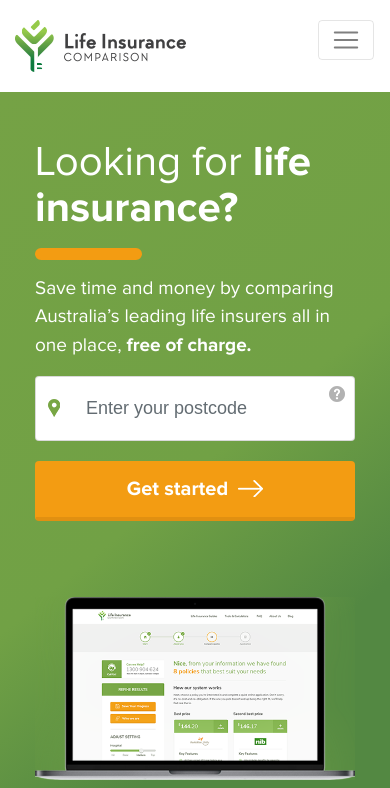
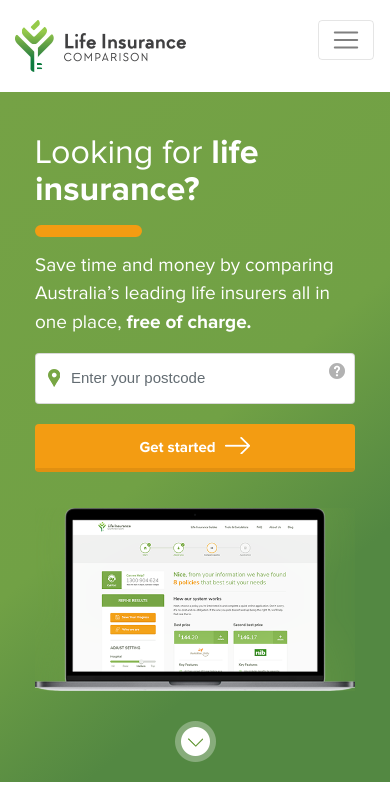
Before and after one commit to jhunreycastillo/insurance, a PHP site: page / in a window 390 px wide. Shown: the top 788 px of the page. Run offline with PHP 8.4, Linux system fonts and the light colour scheme.

Commit message:
css update
update mobile and tablet issue

```diff
--- a/assets/css/style.css
+++ b/assets/css/style.css
@@ -844,4 +854,53 @@
     #testimonial-insurance .carousel-inner {
         overflow: auto;
     }
+    #why-insurance , .service-box.last  {
+        margin: 0;
+    }
+    .protection-box.nm-m  {
+        margin-bottom: 40px;
+    }
+    #service, #used-insurance, #protection-insurance {
+        padding: 20px 0;
+    }
+    #life-insurance {
+        padding: 20px 0 0;
+    }
+    #testimonial-insurance .carousel-item {
+        padding: 15px 20px 0px;
+    }
+    .protection-box {
+        padding: 60px 20px 20px;
+    }
+    .protection-box {
+        margin-bottom: 40px;
+    }
+    .mac-img {
+        margin: 20px 0 20px;
+    }
+    h1 {
+        font-size: 34px;
+    }
+    h2 {
+        font-size: 28px;
+    }
+    .btn {
+        font-size: 15px;
+        padding: 10px 0;
+        width: 100%;
+    }
+    #banner input {
+        font-size: 15px;
+        padding: 15px 20px 15px 35px;
+    }
+    .protection-box {
+        margin-bottom: 80px;
+    }
+     footer {
+        padding: 20px 0;
+     }
+     #footer-menu {
+        padding-left: 20px;
+     }
+
 }
--- a/index.html
+++ b/index.html
@@ -51,7 +51,7 @@
 		<section id="banner">
 			<div class="container">
 				<div class="row">
-					<div class="offset-lg-1 col-lg-5 col-md-6">
+					<div class="offset-lg-1 col-lg-5  col-md-12">
 						<h1>Looking for <strong>life <br/>insurance?</strong></h1>
 						<hr class="default-line" />
 						<div class="clear"></div>
@@ -64,7 +64,7 @@
 							</div>
 						</form>
 					</div>
-					<div class="text-center col-md-6">
+					<div class="text-center col-lg-6 col-md-12">
 						<img src="assets/img/mcbook.png" class="mac-img img-fluid" alt="macbook" />
 					</div>
 				</div>
@@ -124,28 +124,28 @@
 				<p>Understand how we can help you save on your life insurance.</p>
 				<div class="service-widgets">
 					<div class="row">
-						<div class="col-md-3">
+						<div class="col-lg-3 col-md-12">
 							<div class="service-box">
 								<img src="assets/img/icons/policies-icon.png" alt="service-icon">
 								<strong>We compare 100s of policies</strong>
 								<p>We compare life insurance policies from 14 of Australia’s leading insurers.</p>
 							</div>
 						</div>
-						<div class="col-md-3">
+						<div class="col-lg-3 col-md-12">
 							<div class="service-box">
 								<img src="assets/img/icons/policy-icon.png" alt="service-icon">
 								<strong>View your tailored policy matches</strong>
 								<p>Once we confirm your details, our advisors will compile and email you the quotes.</p>
 							</div>
 						</div>
-						<div class="col-md-3">
+						<div class="col-lg-3 col-md-12">
 							<div class="service-box">
 								<img src="assets/img/icons/satisfied-icon.png" alt="service-icon">
 								<strong>We'll ensure you're satisfied</strong>
 								<p>We do the heavy lifting and help you with the paperwork once you are happy with the policy.</p>
 							</div>
 						</div>
-						<div class="col-md-3">
+						<div class="col-lg-3 col-md-12">
 							<div class="service-box last">
 							<img src="assets/img/icons/charge-icon.png" alt="service-icon">
 								<strong>Free of charge</strong>
@@ -156,7 +156,7 @@
 				</div>
 				<div class="rating-box">
 					<div class="row">
-						<div class="col-md-3 our-rating-holder">
+						<div class="col-lg-3 col-md-3 our-rating-holder">
 							<div class="our-rating">
 								<h4>OUR <strong>RATING</strong></h4>
 								<h2>4.5 <span>/5</span></h2>
@@ -169,7 +169,7 @@
 								</div>
 							</div>
 						</div>
-						<div class="col-md-9">
+						<div class="col-lg-9 col-md-9">
 							<div id="carouselExampleIndicators" class="carousel slide" data-ride="carousel">
 							 <ol class="bullets carousel-indicators">
 							    <li data-target="#carouselExampleIndicators" data-slide-to="0" class="active"></li>
@@ -207,10 +207,10 @@
 		<section id="compare-insurance">
 			 <div class="container">
 			 	<div class="row">
-			 		<div class="col-md-5 compare-img text-center">
+			 		<div class="col-lg-5 col-md-12 compare-img text-center">
 			 			  <img src="assets/img/insurance-img1.png" class="img-fluid" alt="insurance" />
 			 		</div>
-			 		<div class="col-md-7 compare-box">
+			 		<div class="col-lg-7 col-md-12 compare-box">
 			 			<h2>Compare <strong>life insurance <br/>policies and save</strong></h2>
 			 			<p>We compare policies from 14 different life insurers to find you great deals on affordable coverage for life insurance in Australia. At lifeinsurancecomparison.com.au, switching is easy and convenient; you choose a cheaper life insurance policy and we’ll help take care of the paperwork.</p>
 			 			<a href="#" class="btn color1" title="compare-now">Compare now</a>
@@ -222,23 +222,23 @@
 			 <div class="container">
 		 		<div class="desktop">
 		 			<div class="row">
-			 			<div class="col-md-7 compare-box2">
+			 			<div class="col-lg-7 col-md-12 compare-box2">
 			 			<h2>Why life <strong>insurance?</strong></h2>
 				 			<p>Most Australians are inadequately prepared for the financial
 							devastation that follows when losing a loved one. When a family loses one income due to injury or death, the ripple effect can be huge. Dependable life insurance cover means that you don’t have to worry about paying the bills in the aftermath of a tragedy, and can focus on what matters the most - your family.</p>
 				 			<a href="#" class="btn color1" title="compare-now">Explore plans</a>
 				 		</div>
-				 		<div class="col-md-5 compare-img2 text-center">
+				 		<div class="col-lg-5 col-md-12 compare-img2 text-center">
 				 			 <img src="assets/img/insurance-bg.jpg" class="img-fluid" alt="insurance" />
 				 		</div>
 				 	</div>
 		 		</div>
 		 		<div class="mobile">
 		 			<div class="row">
-		 				<div class="col-md-5 compare-img2 text-center">
+		 				<div class="col-lg-5 col-md-12 compare-img2 text-center">
 			 			 	<img src="assets/img/insurance-bg.jpg" class="img-fluid" alt="insurance" />
 				 		</div>
-				 		<div class="col-md-7 compare-box2">
+				 		<div class="col-lg-7 col-md-12 compare-box2">
 			 				<h2>Why life <strong>insurance?</strong></h2>
 				 			<p>Most Australians are inadequately prepared for the financial
 							devastation that follows when losing a loved one. When a family loses one income due to injury or death, the ripple effect can be huge. Dependable life insurance cover means that you don’t have to worry about paying the bills in the aftermath of a tragedy, and can focus on what matters the most - your family.</p>
@@ -253,10 +253,10 @@
 		<section id="benefits-insurance">
 			 <div class="container">
 			 	<div class="row">
-			 		<div class="col-md-5 compare-img3 text-center">
+			 		<div class="col-lg-5 col-md-12 compare-img3 text-center">
 			 			  <img src="assets/img/insurance-bg2.jpg" class="img-fluid" alt="insurance" />
 			 		</div>
-			 		<div class="col-md-7  compare-box">
+			 		<div class="col-lg-7 col-md-12  compare-box">
 			 			<h2>Benefits <strong>of having life <br/>insurance</strong></h2>
 			 			<p>Life insurance is a long-term plan that:</p>
 			 			<div class="row">
@@ -281,37 +281,37 @@
 				<p>Life insurance provides financial support to the people who depend on you.</p>
 				<p>Life Insurance can be used to cover your outstanding and future expenses or replace cashflows such as:</p>
 				<div class="row">
-					<div class="col-md-2">
+					<div class="col-lg-2 col-md-4">
 						<div class="used-icons">
 							<img src="assets/img/icons/edu-icon.png" alt="icons">
 						</div>
 						<p>Education costs for your children</p>
 					</div>
-					<div class="col-md-2">
+					<div class="col-lg-2 col-md-4">
 						<div class="used-icons">
 							<img src="assets/img/icons/mortgage-icon.png" alt="icons">
 						</div>
 						<p>Paying off mortgages and debts</p>
 					</div>
-					<div class="col-md-2">
+					<div class="col-lg-2 col-md-4">
 						<div class="used-icons">
 							<img src="assets/img/icons/bills-icon.png" alt="icons">
 						</div>
 						<p>Monthly utility bills</p>
 					</div>
-					<div class="col-md-2">
+					<div class="col-lg-2 col-md-4">
 						<div class="used-icons">
 							<img src="assets/img/icons/healthcare-icon.png" alt="icons">
 						</div>
 						<p>Healthcare <br/>costs</p>
 					</div>
-					<div class="col-md-2">
+					<div class="col-lg-2 col-md-4">
 						<div class="used-icons">
 							<img src="assets/img/icons/funeral-icon.png" alt="icons">
 						</div>
 						<p>Funeral expenses</p>
 					</div>
-					<div class="col-md-2">
+					<div class="col-lg-2 col-md-4">
 						<div class="used-icons">
 							<img src="assets/img/icons/income-icon.png" alt="icons">
 						</div>
@@ -326,7 +326,7 @@
 				<h2><strong>Income protection, TPD, and Trauma insurance</strong></h2>
 				<p class="sub-title">Besides life insurance, there are other insurances or add ons that can help secure your family’s financial future and get peace of mind knowing there is a plan when you are ill or injured.</p>
 				<div class="row protection-box-holder">
-					<div class="col-md-4">
+					<div class="col-lg-4 col-md-12">
 						<div class="protection-box">
 							<img src="assets/img/ipi-img.png" alt="ipi-img">
 							<h5><strong>Income protection Insurance</strong></h5>
@@ -335,7 +335,7 @@
 							involuntary unemployment.</p>
 						</div>
 					</div>
-					<div class="col-md-4">
+					<div class="col-lg-4 col-md-12">
 						<div class="protection-box">
 							<img src="assets/img/tpd-img.png" alt="tpd-img">
 							<h5><strong>TPD Insurance</strong></h5>
@@ -343,8 +343,8 @@
 							provide you with a lump sum benefit if you suffer an injury or illness that leaves you totally and permanently disabled.</p>
 						</div>
 					</div>
-					<div class="col-md-4">
-						<div class="protection-box">
+					<div class="col-lg-4 col-md-12">
+						<div class="protection-box nm-m">
 							<img src="assets/img/ti-img.png" alt="ti-img">
 							<h5><strong>Trauma Insurance</strong></h5>
 							<p>Trauma insurance will allow you to claim a lump sum payment If you are diagnosed with a critical illness such as cancer or stroke that will make a significant impact on your life.</p>
@@ -357,7 +357,7 @@
 		<section id="life-insurance">
 			<div class="container">
 			 	<div class="row">
-			 		<div class="col-md-7">
+			 		<div class="col-lg-7 col-md-12">
 			 			<h2>Benefits of comparing <strong>life <br/>insurance with us</strong></h2>
 			 			<p>Shopping around for life insurers can be time consuming and confusing. With lifeinsurancecomparison.com.au, we make it easier to compare and understand what your options are – we compare term life insurance cover across 14 of Australia’s leading life insurers all in one place.</p>
 			 			<div class="row">
@@ -375,7 +375,7 @@
 			 			</div>
 			 			<a href="#" class="btn color1" title="explore-plans">Explore plans</a>
 			 		</div>
-			 		<div class="col-md-5">
+			 		<div class="col-lg-5 col-md-12">
 			 			  <img src="assets/img/benefits-img.png" class="img-fluid" alt="benefits" />
 			 		</div>
 			 	</div>
@@ -427,7 +427,7 @@
 				<p>Keep up with the latest news and trending topics here.</p>
 				<div id="blog-box">
 					<div class="row">
-						<div class="col-md-4">
+						<div class="col-lg-4 col-md-4">
 							<div id="featured-bg-1">
 								<div class="content-post" >
 									<p class="post-date">December 2017</p>
@@ -439,8 +439,8 @@
 							</div>
 
 						</div>
-						<div class="col-md-8 row">
-							<div class="col-md-6">
+						<div class="col-lg-8 col-md-8 row">
+							<div class="col-lg-6 col-md-6">
 								<div id="featured-bg-2">
 									<div class="content-post">
 										<p class="post-date">December 2017</p>
@@ -451,7 +451,7 @@
 									</div>
 								</div>
 							</div>
-							<div class="col-md-6">
+							<div class="col-lg-6 col-md-6">
 								<div id="featured-bg-3">
 									<div class="content-post" >
 										<p class="post-date">December 2017</p>
@@ -462,7 +462,7 @@
 									</div>
 								</div>
 							</div>
-							<div class="col-md-12">
+							<div class="col-lg-12 col-md-12">
 								<div id="featured-bg-4">
 									<div class="content-post full-blog-sec">
 									<p class="post-date">December 2017</p>
@@ -540,6 +540,15 @@
 		    {
 		      breakpoint: 480,
 		      settings: {
+		        slidesToShow: 2,
+		        slidesToScroll: 2,
+		         variableWidth: false,
+
+		      }
+		    },
+		    {
+		      breakpoint: 340,
+		      settings: {
 		        slidesToShow: 1,
 		        slidesToScroll: 1,
 		         variableWidth: false,
```
Also changed, not shown: other parts of assets/css/style.css (+53 -43 lines).
